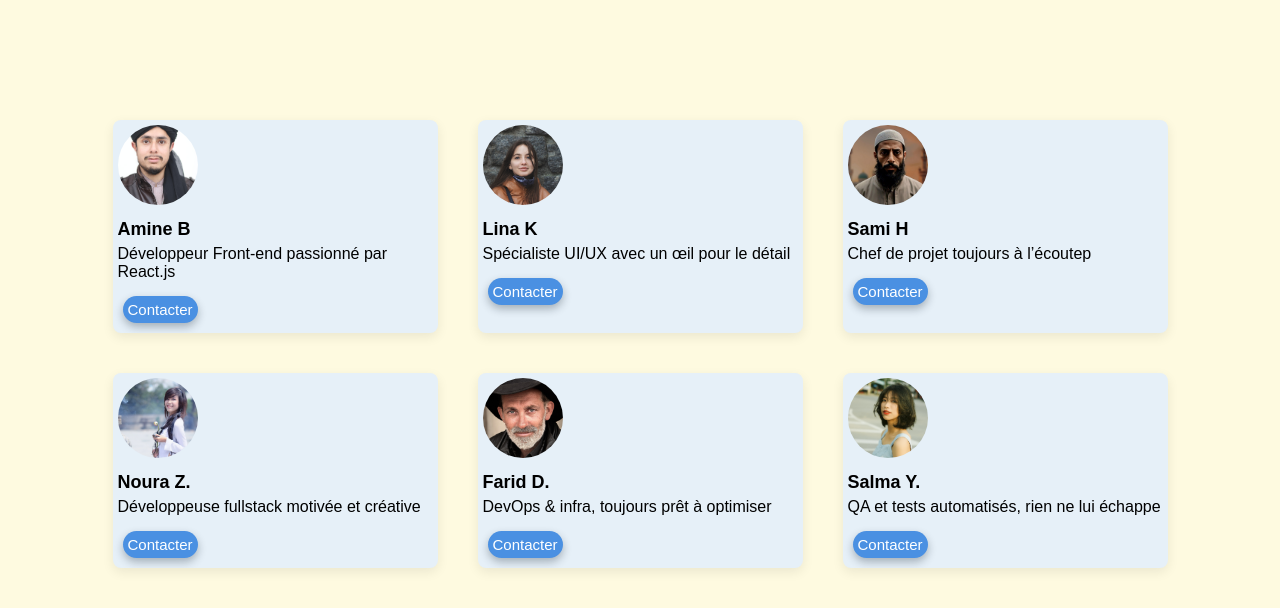
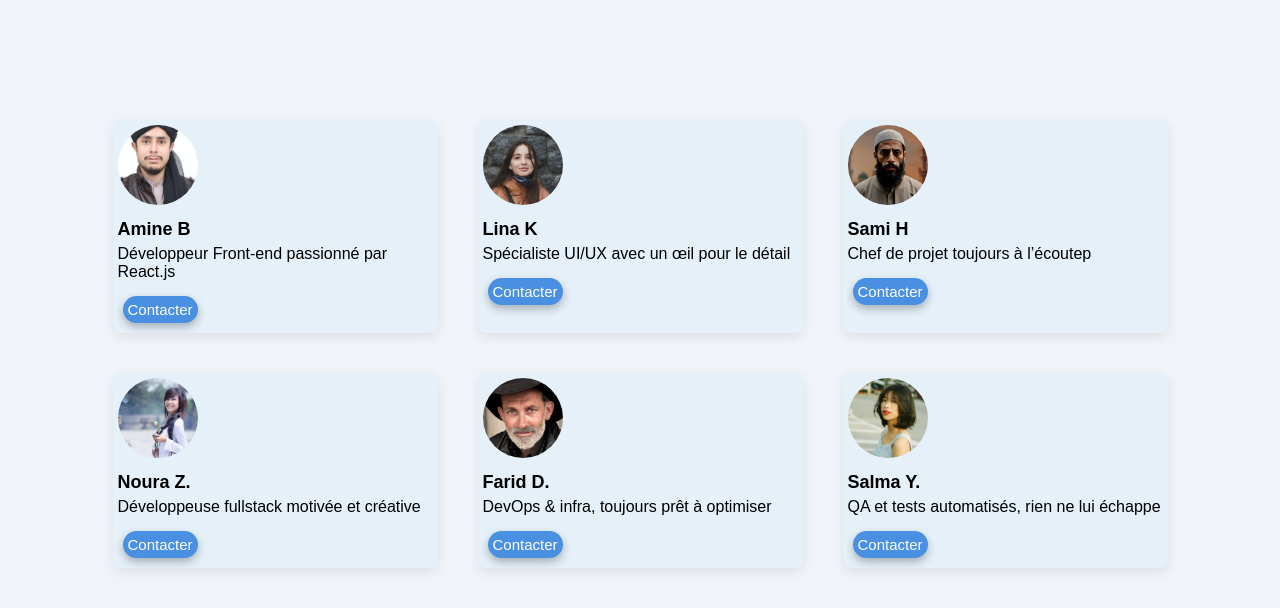
Before and after one commit to mohamedamine6/profile-cards, a plain HTML site: page index.html in a window 1280 px wide. Drawn offline with Linux system fonts and the light colour scheme.

Commit message:
Update style.css

```diff
--- a/style.css
+++ b/style.css
@@ -5,7 +5,7 @@
     font-family: sans-serif;
 }
 body {
-    background-color:#fefae0;
+    background-color:#f0f4f8;
 }
 section {
     position: relative;
```
